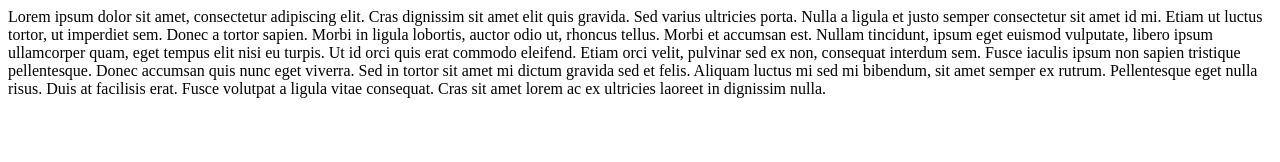
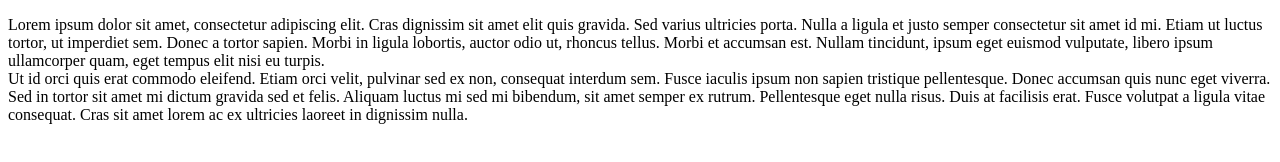
Before and after one commit to Kira-kyuukyoku/mooc_git, a plain HTML site: page index.html in a window 1280 px wide. Drawn offline with Linux system fonts and the light colour scheme.

Commit message:
Ajout de balise p dans mon fichier index.html

```diff
--- a/index.html
+++ b/index.html
@@ -5,8 +5,8 @@
   </head>
 
   <body>
-     Lorem ipsum dolor sit amet, consectetur adipiscing elit. Cras dignissim sit amet elit quis gravida. Sed varius ultricies porta. Nulla a ligula et justo semper consectetur sit amet id mi. Etiam ut luctus tortor, ut imperdiet sem. Donec a tortor sapien. Morbi in ligula lobortis, auctor odio ut, rhoncus tellus. Morbi et accumsan est. Nullam tincidunt, ipsum eget euismod vulputate, libero ipsum ullamcorper quam, eget tempus elit nisi eu turpis.
+<p>Lorem ipsum dolor sit amet, consectetur adipiscing elit. Cras dignissim sit amet elit quis gravida. Sed varius ultricies porta. Nulla a ligula et justo semper consectetur sit amet id mi. Etiam ut luctus tortor, ut imperdiet sem. Donec a tortor sapien. Morbi in ligula lobortis, auctor odio ut, rhoncus tellus. Morbi et accumsan est. Nullam tincidunt, ipsum eget euismod vulputate, libero ipsum ullamcorper quam, eget tempus elit nisi eu turpis.<br>
 
-Ut id orci quis erat commodo eleifend. Etiam orci velit, pulvinar sed ex non, consequat interdum sem. Fusce iaculis ipsum non sapien tristique pellentesque. Donec accumsan quis nunc eget viverra. Sed in tortor sit amet mi dictum gravida sed et felis. Aliquam luctus mi sed mi bibendum, sit amet semper ex rutrum. Pellentesque eget nulla risus. Duis at facilisis erat. Fusce volutpat a ligula vitae consequat. Cras sit amet lorem ac ex ultricies laoreet in dignissim nulla.
+Ut id orci quis erat commodo eleifend. Etiam orci velit, pulvinar sed ex non, consequat interdum sem. Fusce iaculis ipsum non sapien tristique pellentesque. Donec accumsan quis nunc eget viverra. Sed in tortor sit amet mi dictum gravida sed et felis. Aliquam luctus mi sed mi bibendum, sit amet semper ex rutrum. Pellentesque eget nulla risus. Duis at facilisis erat. Fusce volutpat a ligula vitae consequat. Cras sit amet lorem ac ex ultricies laoreet in dignissim nulla.</p>
   </body>
 </html>
```
